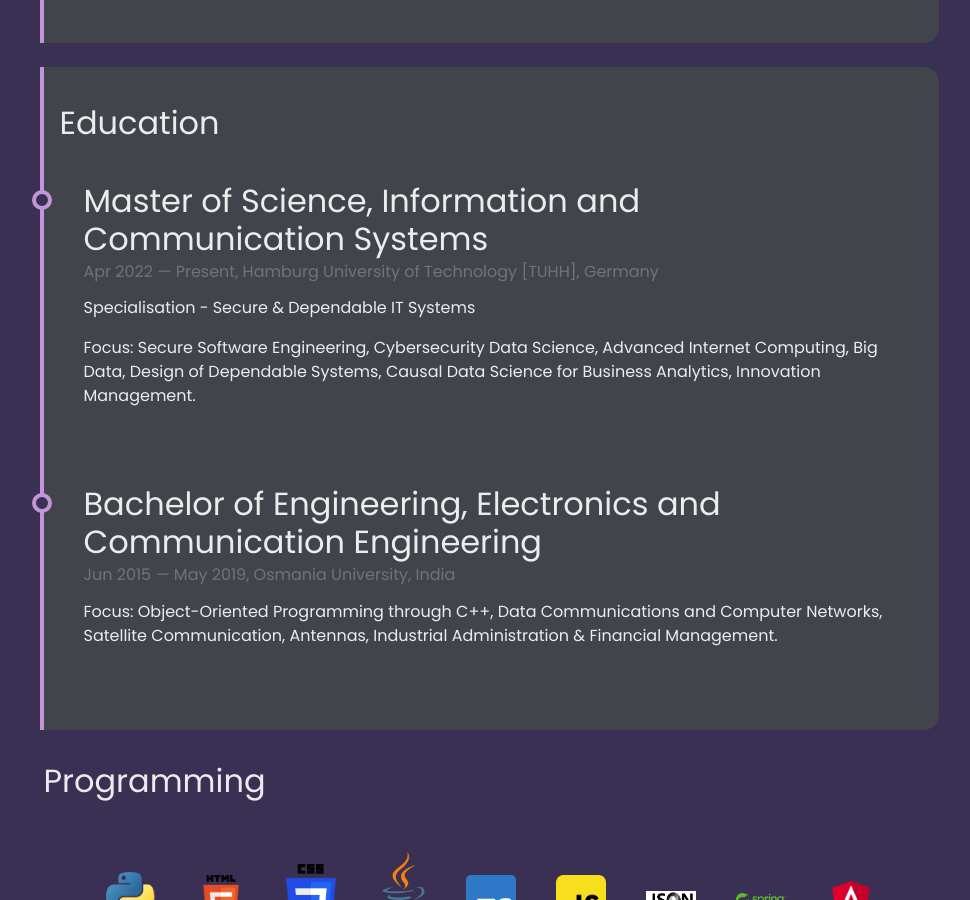
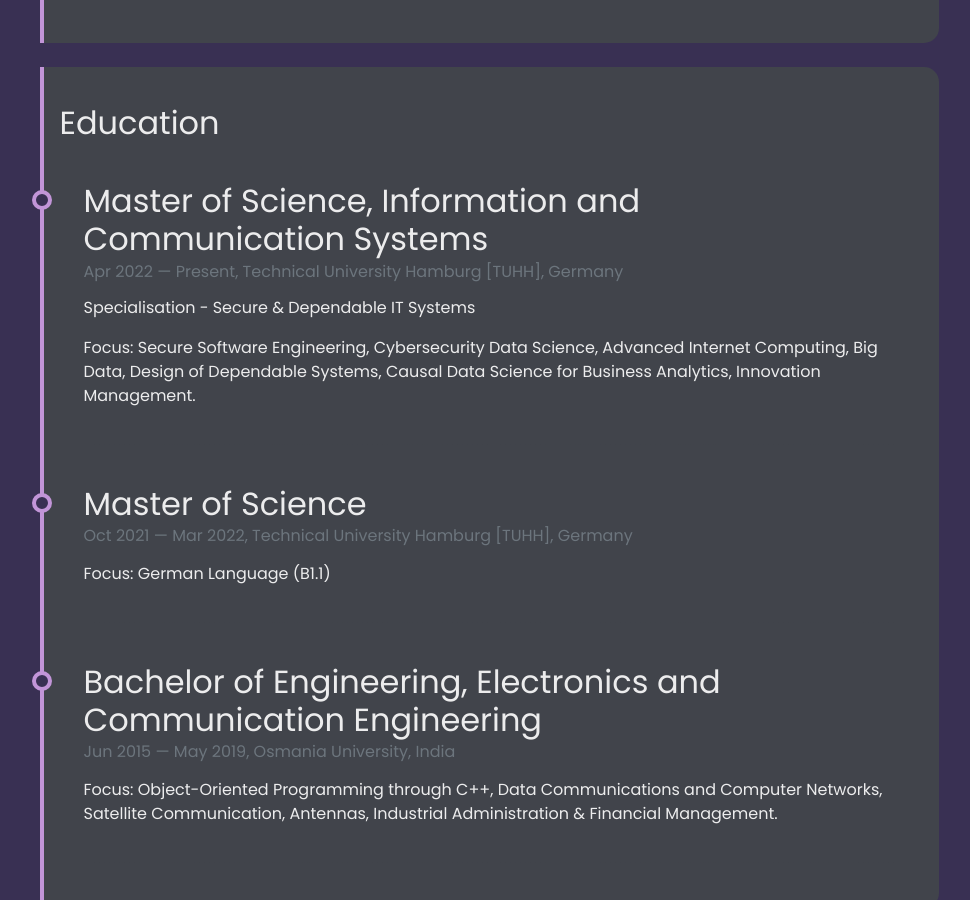
Before and after one commit to tiramdasg/tiramdasg.github.io, a Jekyll site: the page built from pages/about.md, in a window 1280 px wide and 900 px high, scrolled down 2044 px. Shown: the whole window, without its empty margins (149-1119 px from the left). Built offline with Jekyll 4.4.1, drawn with Linux system fonts in a browser that asks for light colours; emoji names are drawn with the system emoji font.

Commit message:
added german in 2021-2022

```diff
--- a/_data/timeline-edu.yml
+++ b/_data/timeline-edu.yml
@@ -1,13 +1,20 @@
 - title: Master of Science, Information and Communication Systems
   from: Apr 2022
   to: Present
-  location: Hamburg University of Technology [TUHH], Germany
+  location: Technical University Hamburg [TUHH], Germany
   type: ""
   description: "Specialisation - Secure & Dependable IT Systems"
   focus: "Focus: Secure Software Engineering, Cybersecurity Data Science,
           Advanced Internet Computing, Big Data, Design of Dependable Systems, Causal Data Science for Business Analytics,
           Innovation Management."
 
+- title: Master of Science
+  from: Oct 2021
+  to: Mar 2022
+  location: Technical University Hamburg [TUHH], Germany
+  type: ""
+  description: ""
+  focus: "Focus: German Language (B1.1)"
 
 - title: Bachelor of Engineering, Electronics and Communication Engineering
   from: Jun 2015
--- a/_includes/about/skills.html
+++ b/_includes/about/skills.html
@@ -45,7 +45,7 @@
       <div class="skills-row">
         {% for skill in good_skills %}
           <div class="skill">
-            <img src="{{ skill.logop }}" alt="{{ skill.name }}" width="100">
+            <img src="{{ skill.logop }}" alt="{{ skill.name }}" width="50">
             <span class="tooltip">{{ skill.name }}</span>
           </div>
         {% endfor %}
```
